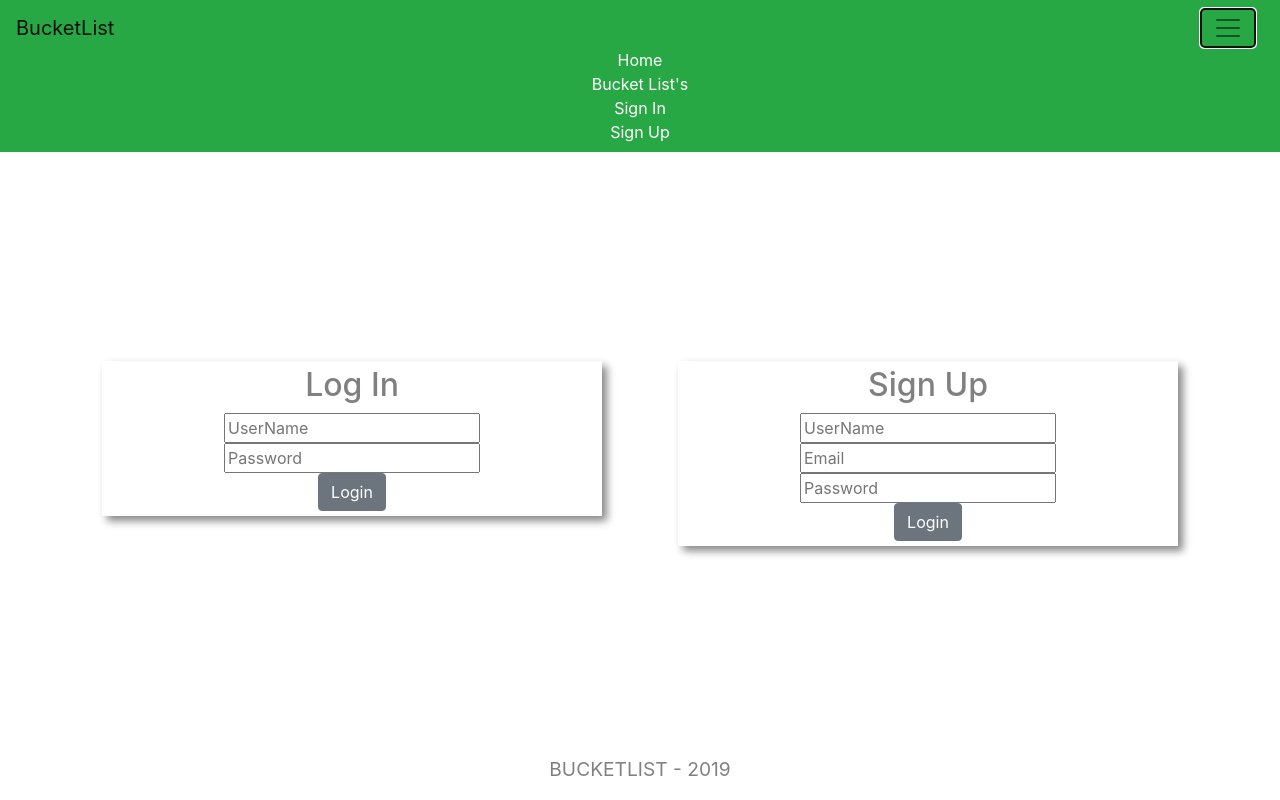
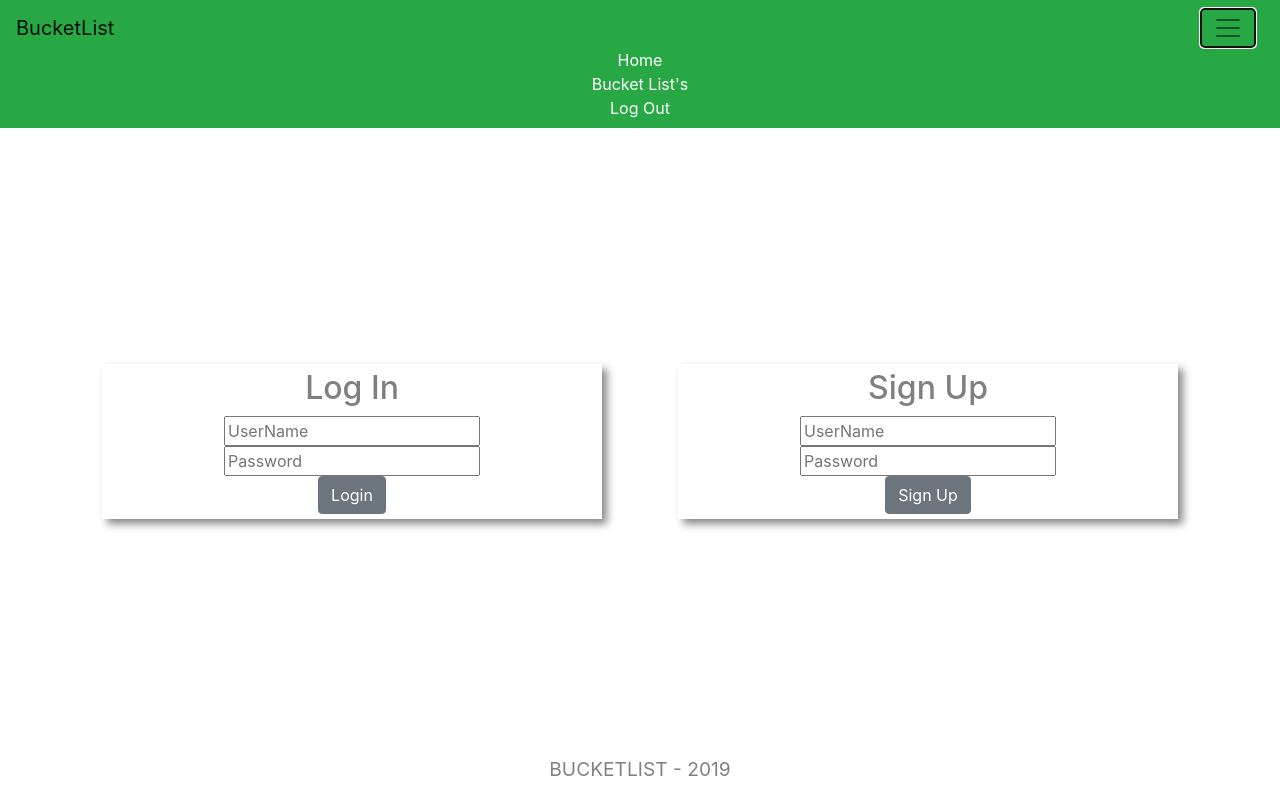
Before and after one commit to Bucket-List-BW-PTCT/frontend, a React (Create React App) app in the folder bucket-list/: page / in a window 1280 px wide. Both pictures are taken after a click on the button 1228 px from the left and 28 px from the top of the page. Built offline with nearby package versions, Linux system fonts and the light colour scheme.

Commit message:
IT FREAKING WORKS

```diff
--- a/bucket-list/src/actions/auth.js
+++ b/bucket-list/src/actions/auth.js
@@ -1,5 +1,8 @@
+import React from 'react';
 import axiosWithAuth from '../utils/axiosWithAuth';
+import { Redirect } from 'react-router-dom';
 export const SIGNIN = 'SIGNIN';
+export const SIGNUP = 'SIGNUP';
 export const SIGNOUT = 'SIGNOUT';
 
 export function signin(userData) {
@@ -10,6 +13,7 @@ export function signin(userData) {
             console.log(res); //console logs the response
             dispatch({ type: SIGNIN, payload: userData })
             localStorage.setItem('token', res.data.token); //The payload is the body of your post request. The body is the second parameter (user) you are sending in with:
+            return <Redirect to='/' />
         })
         .catch(err => { //catches an error, the block of code below is to be executed if an error occurs.
           console.log(err.response); //console logs the error response
@@ -24,9 +28,17 @@ export function signup(userData) {
         .then(res => {
             console.log(res);
             localStorage.setItem('token', res.data.token);
+            dispatch({ type: SIGNUP})
         })
         .catch(err => {
             console.log(err.response);
         });
     };
 }
+
+export function signout() {
+    return dispatch => {
+        localStorage.removeItem('token');
+        dispatch({ type: SIGNOUT })
+    }
+}
--- a/bucket-list/src/components/HomePage.js
+++ b/bucket-list/src/components/HomePage.js
@@ -1,4 +1,4 @@
-import React from 'react';
+import React, { useEffect } from 'react';
 import { connect } from 'react-redux';
 import Signin from '../components/Signin';
 import Signup from '../components/Signup';
@@ -6,7 +6,7 @@ import Signup from '../components/Signup';
 function HomePage(props) {
     return (
         <div>
-            {props.loggedIn ? (
+            {props.isLoggedIn ? (
                 // <Home />
                 <h1>
                 HOME
--- a/bucket-list/src/components/Navigation/Navbar.js
+++ b/bucket-list/src/components/Navigation/Navbar.js
@@ -1,4 +1,6 @@
 import React, { useState } from "react";
+import { signout } from '../../actions/auth';
+import { connect } from 'react-redux';
 import { Link } from 'react-router-dom';
 import {
   Collapse,
@@ -23,12 +25,12 @@ const Navigation = props => {
         <NavbarToggler onClick={toggleNavbar} className="mr-2" />
         <Collapse isOpen={!collapsed} navbar>
           <Nav navbar>
-            <NavItem>
+            <NavItem onClick={() => setCollapsed(!collapsed)}>
               <Link to='/' style={{ color: "#ffffff" }}>
                 Home
               </Link>
             </NavItem>
-            <NavItem>
+            <NavItem onClick={() => setCollapsed(!collapsed)}>
               <Link
                 to='/bucket-lists'
                 style={{ color: "#ffffff" }}
@@ -36,20 +38,15 @@ const Navigation = props => {
                 Bucket List's
               </Link>
             </NavItem>
-            <NavItem>
+            <NavItem onClick={() => {
+              setCollapsed(!collapsed)
+              props.signout();
+            }}>
               <Link
+                to='/bucket-lists'
                 style={{ color: "#ffffff" }}
-                to='/signin'
               >
-                Sign In
-              </Link>
-            </NavItem>
-            <NavItem>
-              <Link
-                style={{ color: "#ffffff" }}
-                to='/signup'
-              >
-                Sign Up
+                Log Out
               </Link>
             </NavItem>
           </Nav>
@@ -59,4 +56,14 @@ const Navigation = props => {
   );
 };
 
-export default Navigation;
+function mapStateToProps(state) {
+  return {
+    ...state
+  }
+}
+
+const mapDispatchToProps = {
+  signout
+}
+
+export default connect(mapStateToProps, mapDispatchToProps)(Navigation);
--- a/bucket-list/src/components/Signup.js
+++ b/bucket-list/src/components/Signup.js
@@ -1,5 +1,5 @@
 import React from 'react';
-import axiosWithAuth from '../utils/axiosWithAuth';
+import { signup, signin } from '../actions/auth';
 import { connect } from 'react-redux';
 import styled from 'styled-components';
 import { Button } from 'reactstrap';
@@ -29,22 +29,13 @@ function Registration(props) {
     username: "",
     password: ""
   });
+
   const registration = e => {
     e.preventDefault();
-    axiosWithAuth()
-      .post("https://bw-bucketlist.herokuapp.com/api/users/register", form)
-      .then(res => {
-        console.log(res);
-        // localStorage.setItem("token", res.data.payload);
-      })
-      .catch(err => {
-        console.log(err.response);
-        setForm({
-          username: "",
-          password: ""
-        });
-      });
+    props.signup(form);
+    props.signin(form);
   };
+
   const handleChanges = e => {
     setForm({ ...form, [e.target.name]: e.target.value });
   };
@@ -66,15 +57,6 @@ function Registration(props) {
             </div>
             <div className='ui fluid input'>
               <input
-                name='email'
-                type='text'
-                value={form.email}
-                onChange={handleChanges}
-                placeholder='Email'
-              />
-            </div>
-            <div className='ui fluid input'>
-              <input
                 name='password'
                 type='text'
                 value={form.password}
@@ -83,7 +65,7 @@ function Registration(props) {
               />
             </div>
             <Button type='submit' fluid>
-              Login
+              Sign Up
             </Button>
           </form>
         </FormDiv>
@@ -99,4 +81,9 @@ function mapStateToProps(state) {
   }
 }
 
-export default connect(mapStateToProps)(Registration);
+const mapDispatchToProps = {
+  signup,
+  signin
+}
+
+export default connect(mapStateToProps, mapDispatchToProps)(Registration);
--- a/bucket-list/src/reducers/bucketList.js
+++ b/bucket-list/src/reducers/bucketList.js
@@ -31,7 +31,6 @@ export function reducer (state = initialState, action) {
             }
 
         case 'SIGNOUT':
-            localStorage.removeItem('token');
             return {
                 ...state,
                 isLoggedIn: false,
```
